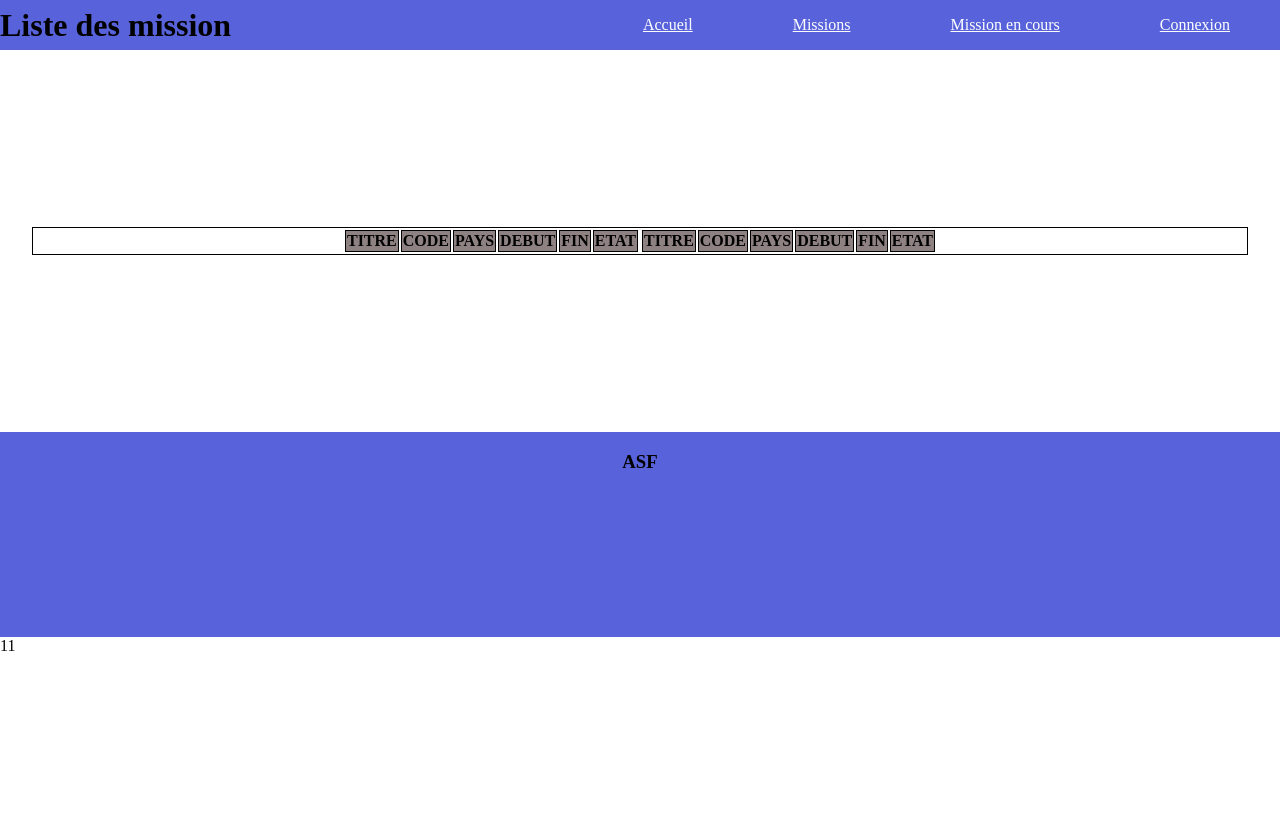
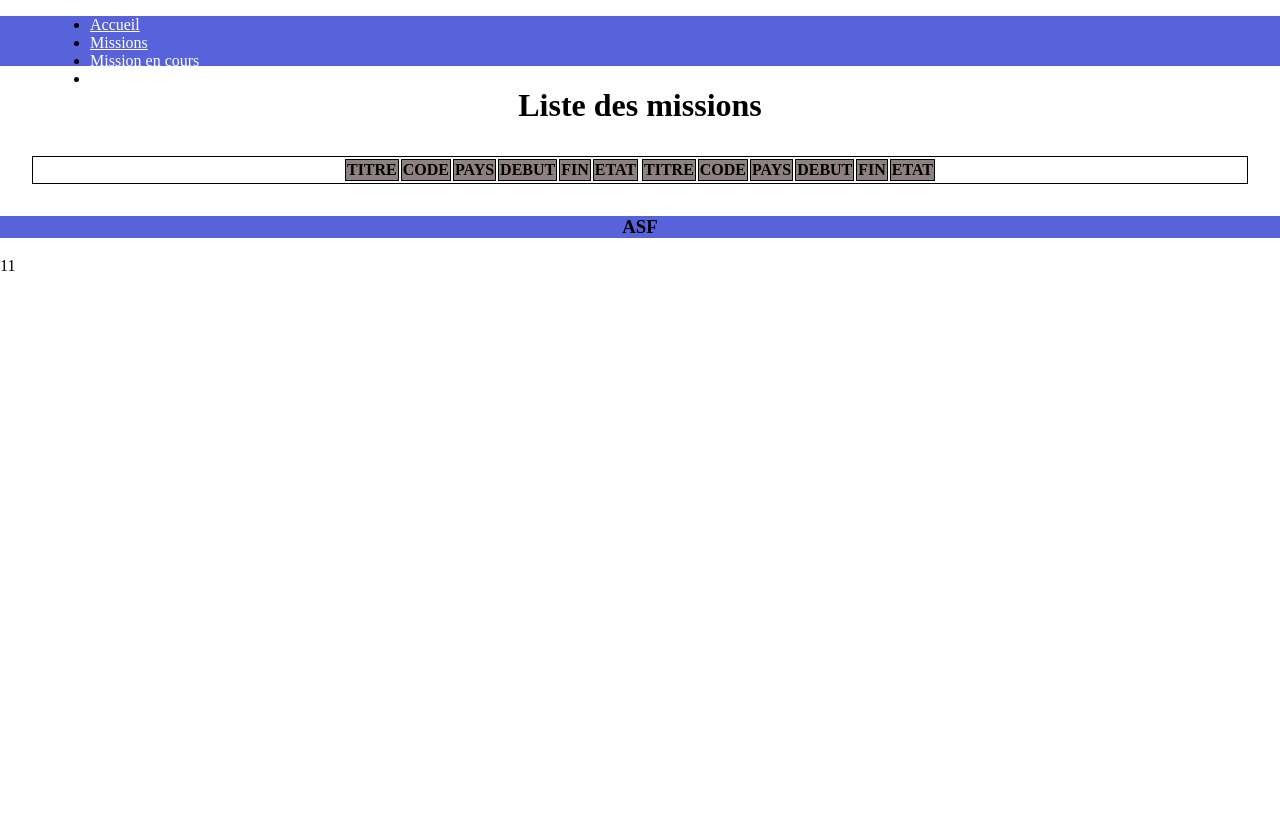
Before and after one commit to Gmayer111/Supervisory_agency, a PHP site: page /?action=List in a window 1280 px wide. Before the commit the page ends 651 px from the top, so only its background shows below. Run offline with PHP 8.4, Linux system fonts and the light colour scheme; lists and menus that the app fills with data are empty.

Commit message:
modif navbar css

```diff
--- a/Controllers/ProfilController.php
+++ b/Controllers/ProfilController.php
@@ -7,7 +7,6 @@ namespace Controllers;
 class ProfilController
 {
 
-
     public function profilVue()
     {
         echo require_once 'Vues/ProfilVue.php';
--- a/Public/Css/layout.css
+++ b/Public/Css/layout.css
@@ -7,29 +7,16 @@ body {
     padding: 0;
     font-family: Futura, serif;
     min-height: 100%;
-    display: grid;
-    grid-template-columns: [start] auto [end];
-    grid-template-rows: [start] auto [spacing-left] auto [spacing-right] auto [end];
-    grid-template-areas:
-        "header"
-        "section"
-        "footer";
 }
 
 header {
-    display: flex;
-    justify-content: space-between;
-    align-items: center;
     background: #5863DB;
     margin: 0;
     height: 50px;
 }
 
-header ul {
-    display: flex;
-    align-content: space-between;
+ul.navbar {
     list-style-type: none;
-
 }
 
 header li {
@@ -38,6 +25,7 @@ header li {
 
 header li a {
     color: white;
+
 }
 
 footer {
--- a/Public/Css/login.css
+++ b/Public/Css/login.css
@@ -5,6 +5,10 @@
     padding: 1rem;
     background-color: #928f8f;
     color: white;
+}
+
+h1 {
+    text-align: center;
 }
 
 .btn {
--- a/Public/Css/mission.css
+++ b/Public/Css/mission.css
@@ -1,3 +1,8 @@
+h1 {
+    text-align: center;
+}
+
+
 table, th, tr, td {
     margin: 2rem;
     border: 1px solid black;
--- a/Public/Css/profil.css
+++ b/Public/Css/profil.css
@@ -1,3 +1,8 @@
+h1 {
+    text-align: center;
+}
+
+
 .container {
     display: flex;
     flex-direction: row;
--- a/Vues/HomeVue.php
+++ b/Vues/HomeVue.php
@@ -10,7 +10,7 @@ ob_start();
 
 <div class="container">
     <div class="homeText">
-        <p class="text">L\'ASF agit dans un cadre particulier : la contre-ingérence. Une ingérence est un acte hostile
+        <p class="text">L'ASF agit dans un cadre particulier : la contre-ingérence. Une ingérence est un acte hostile
             visant à porter atteinte, autrement que par la confrontation militaire directe, aux intérêts fondamentaux
             de la nation ainsi qu’à la défense nationale et au secret de la défense. La contre-ingérence vise à déceler
             les intentions adverses en identifiant et en neutralisant toute menace pouvant conduire à des actes hostiles
--- a/Vues/LoginVue.php
+++ b/Vues/LoginVue.php
@@ -1,6 +1,7 @@
 <?php
 ob_start()
 ?>
+
 <style><?php echo include_once 'Public/Css/login.css'?></style>
 <div class="container-connexion">
     <form action="?action=Profil" method="POST" enctype="multipart/form-data">
@@ -18,6 +19,7 @@ ob_start()
         </div>
     </form>
 </div>
+
 <?php
 $content = ob_get_clean();
 $title = 'Authentification';
--- a/Vues/Missions/DetailMissionVue.php
+++ b/Vues/Missions/DetailMissionVue.php
@@ -61,6 +61,6 @@ ob_start()
 <?php
 
 $content = ob_get_clean();
-$title = 'Détail des mission';
+$title = 'Détail des missions';
 echo require_once 'Vues/layout.php';
 ?>
--- a/Vues/Missions/ListMissionVue.php
+++ b/Vues/Missions/ListMissionVue.php
@@ -31,6 +31,6 @@ ob_start()
 
 <?php
 $content = ob_get_clean();
-$title = 'Liste des mission';
+$title = 'Liste des missions';
 echo require_once 'Vues/layout.php';
 ?>
--- a/Vues/layout.php
+++ b/Vues/layout.php
@@ -1,7 +1,6 @@
 <!doctype html>
 <html lang="fr">
 <head>
-    <!--Require meta tags-->
     <meta charset="UTF-8">
     <meta name="viewport" content="width=device-width, initial-scale=1, shrink-to-fit=no">
     <link rel="stylesheet" href="Public/Css/layout.css">
@@ -9,9 +8,8 @@
 </head>
 <body>
 <header>
-    <h1 class="montitre"><?php echo $title; ?></h1>
     <nav>
-        <ul class="navbar">
+        <ul>
             <li><a href="index.php">Accueil</a></li>
             <li><a href="?action=List">Missions</a></li>
             <li><a href="?action=Detail">Mission en cours</a></li>
@@ -19,13 +17,16 @@
         </ul>
     </nav>
 </header>
+<div>
+    <h1><?php echo $title; ?></h1>
+</div>
 <main>
     <section>
         <?php echo $content; ?>
     </section>
 </main>
 <footer>
-    <div class="foot">
+    <div>
         <h3>ASF</h3>
     </div>
 </footer>
```
